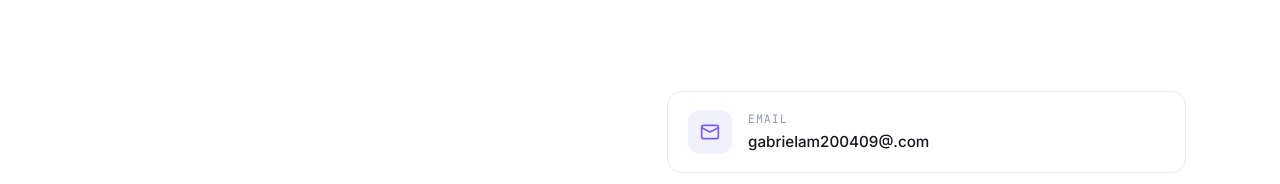
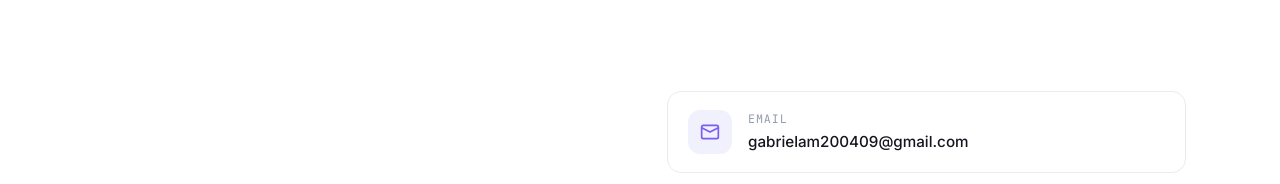
Before and after one commit to gabrielamontenegro22/Portafolio, a React (Vite) app: page / in a window 1280 px wide. Shown: the part 6760-6944 px from the top of the page. Built offline with nearby package versions, Linux system fonts and the light colour scheme.

Commit message:
Update profile.js

```diff
--- a/src/data/profile.js
+++ b/src/data/profile.js
@@ -24,7 +24,7 @@ export const profile = {
   ],
 
   // ⚠️ Reemplaza este correo por el real
-  email: 'gabrielam200409@.com',
+  email: 'gabrielam200409@gmail.com',
   phone: '+57 323 243 1370',
   phoneHref: '+573232431370',
   linkedin: 'https://www.linkedin.com/in/gabriela-montenegro-ambito-251300230/',
```
